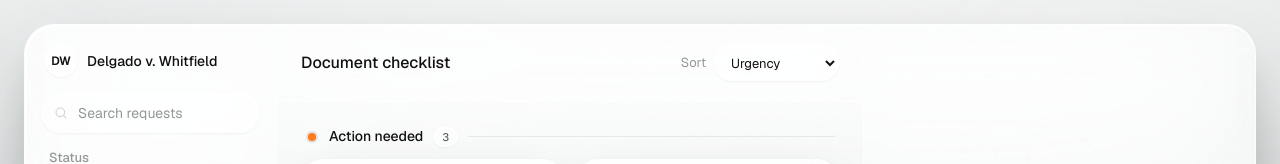
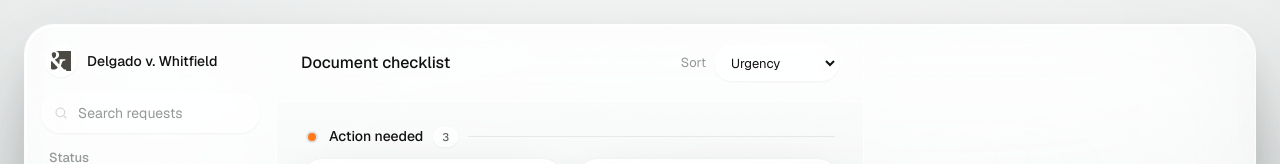
Before and after one commit to wujosephjw/andco-takehome, a Next.js app: page / in a window 1280 px wide. Shown: the top 164 px of the page. Built offline with nearby package versions, Linux system fonts and the light colour scheme.

Commit message:
Replace header initials with Andco mark

```diff
--- a/src/components/CaseRail.tsx
+++ b/src/components/CaseRail.tsx
@@ -1,3 +1,4 @@
+import Image from "next/image";
 import type { Case, Bucket, Category } from "@/lib/types";
 import type { FilterSpec, OverviewCounts } from "@/lib/selectors";
 import { BUCKET_LABEL } from "@/lib/bucket";
@@ -7,16 +8,6 @@ import { Button } from "./Button";
 import { CategoryIcon, Plus, Search } from "./icons";
 
 const STATUS_BUCKETS: Bucket[] = ["needs_you", "in_flight", "done", "draft"];
-
-/** Compact monogram from the matter name, ignoring "v.", "vs", "x", "&" connectors. */
-function matterInitials(name: string): string {
-  const parties = name
-    .split(/\s+/)
-    .filter((w) => w && !/^(v\.?|vs\.?|x|&|and)$/i.test(w));
-  const picked = (parties.length ? parties : name.split(/\s+/)).slice(0, 2);
-  const initials = picked.map((w) => w[0]?.toUpperCase() ?? "").join("");
-  return initials || name.slice(0, 1).toUpperCase();
-}
 
 function NavItem({
   active,
@@ -67,8 +58,8 @@ export function CaseRail({
     <aside className="hidden min-h-0 flex-col border-r border-white/60 bg-white/18 backdrop-blur-3xl lg:flex">
       <div className="px-5 pb-4 pt-5">
         <div className="flex items-center gap-2.5">
-          <span className="liquid-control grid size-8 shrink-0 place-items-center rounded-full border border-white/70 bg-glass-strong text-[12px] font-semibold tracking-tight text-ink shadow-rest">
-            {matterInitials(caseData.matterName)}
+          <span className="liquid-control grid size-8 shrink-0 place-items-center rounded-full border border-white/70 bg-glass-strong shadow-rest">
+            <Image src="/andco-mark.svg" alt="Andco" width={20} height={20} className="size-5" />
           </span>
           <div className="min-w-0">
             <p className="truncate text-body font-medium text-ink">{caseData.matterName}</p>
```
Also changed, not shown: public/andco-mark.svg (added).
